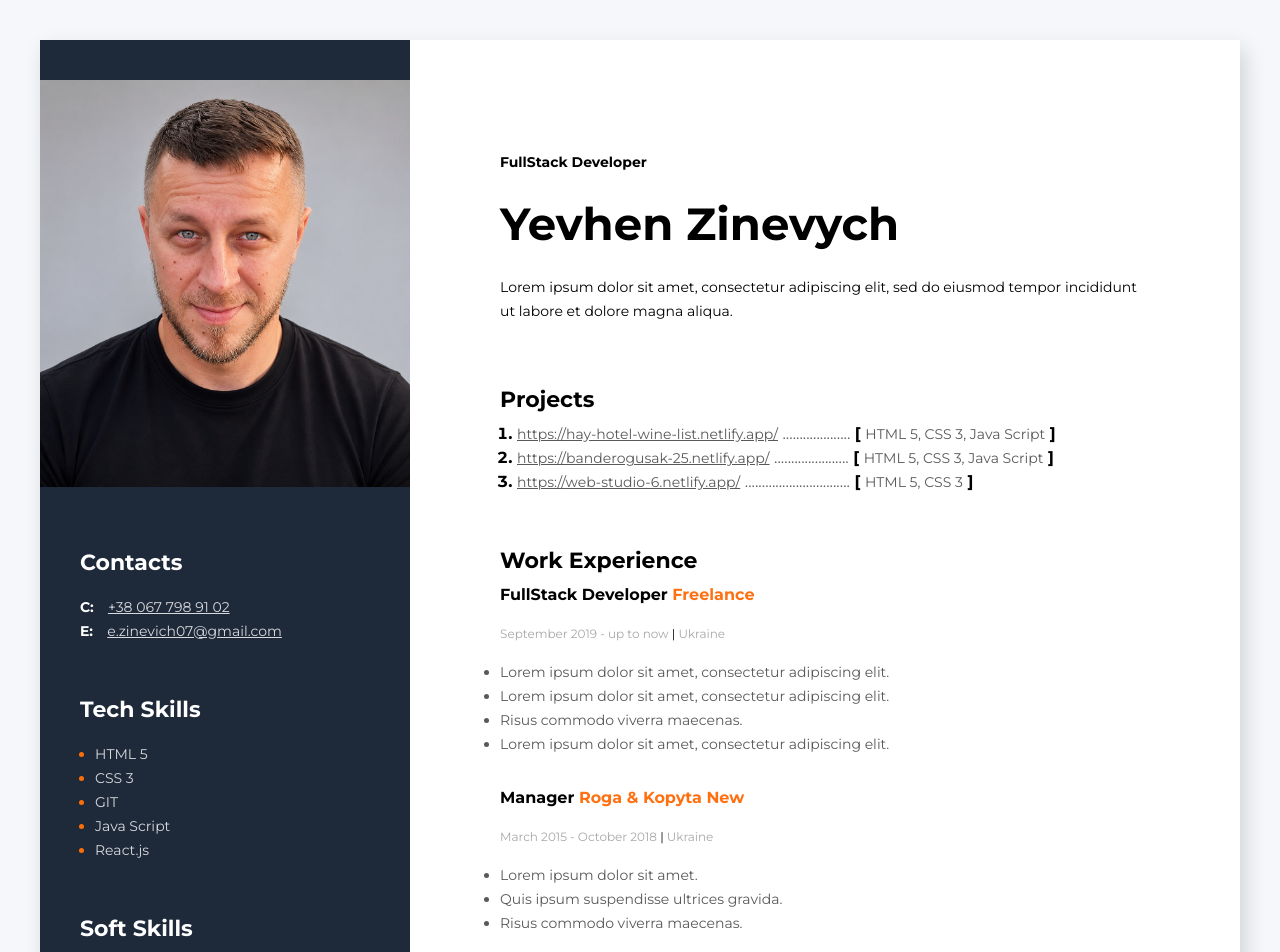
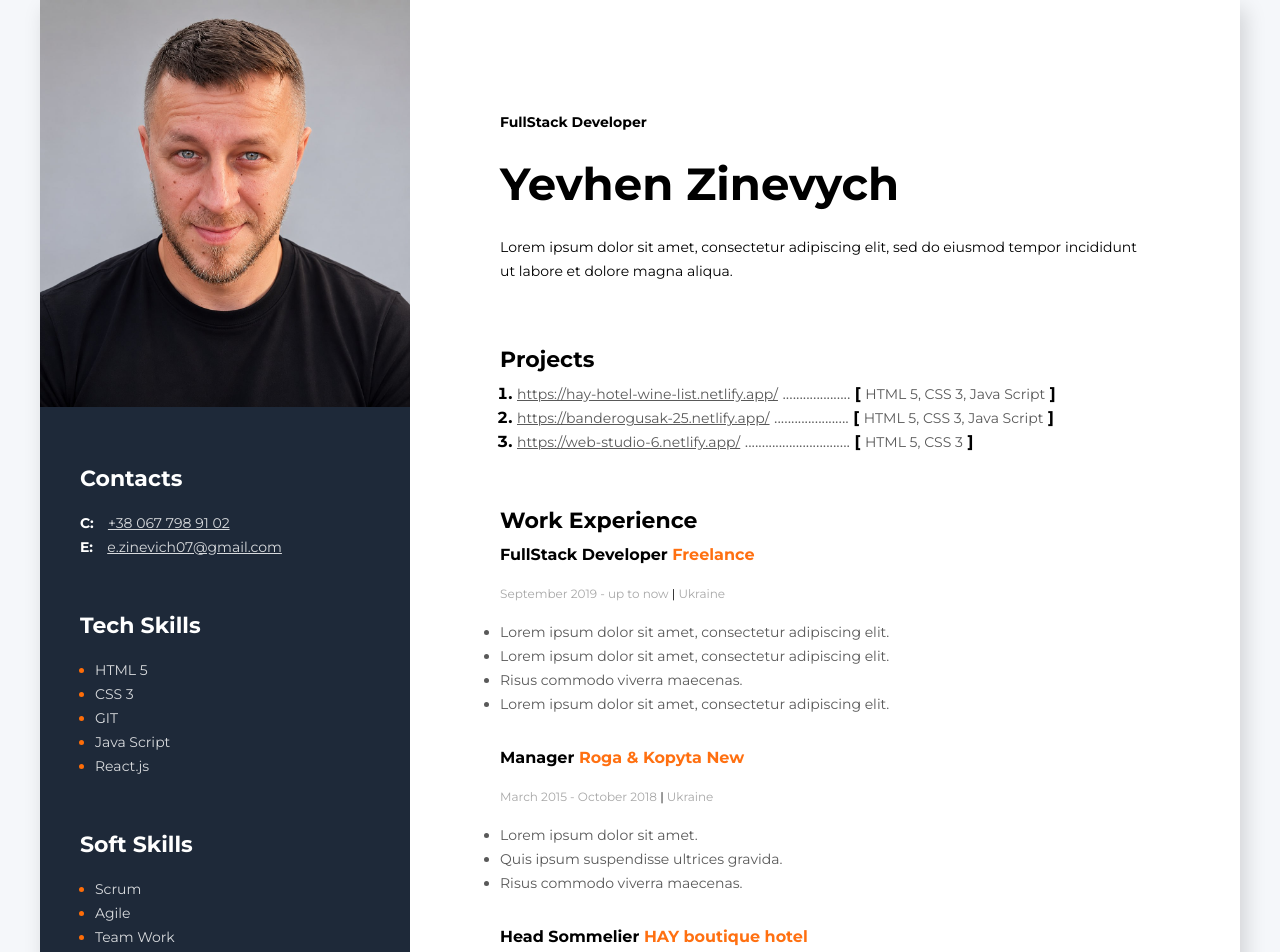
Before and after one commit to Zhekazin/Resume, a website: page index.html in a window 1280 px wide. Shown: the top 952 px of the page. Drawn offline with Linux system fonts and the light colour scheme.

Commit message:
gap top dalate

```diff
--- a/style.css/style.css
+++ b/style.css/style.css
@@ -6,7 +6,7 @@
 
 body {
     background-color: #f5f7fa;
-    padding: 40px 20px;
+    padding: 0 20px 40px;
     font-family: Montserrat, sans-serif;
 }
 
@@ -18,14 +18,20 @@ body {
     box-shadow: 5px 9px 20px rgba(0, 0, 0, 0.15);
 }
 /*-----------------------------------Sidebar------------------------------*/
+
+
 .sidebar {
     background-color: #1e2939;
     width: 370px;
-    padding: 40px 0;
+    padding: 0;
+
 }
 
 .my-photo {
-    width: 370px;
+  width: 370px;
+  display: block;
+  margin: 0;
+  padding: 0;
 }
 
 .contacts-container {
```
